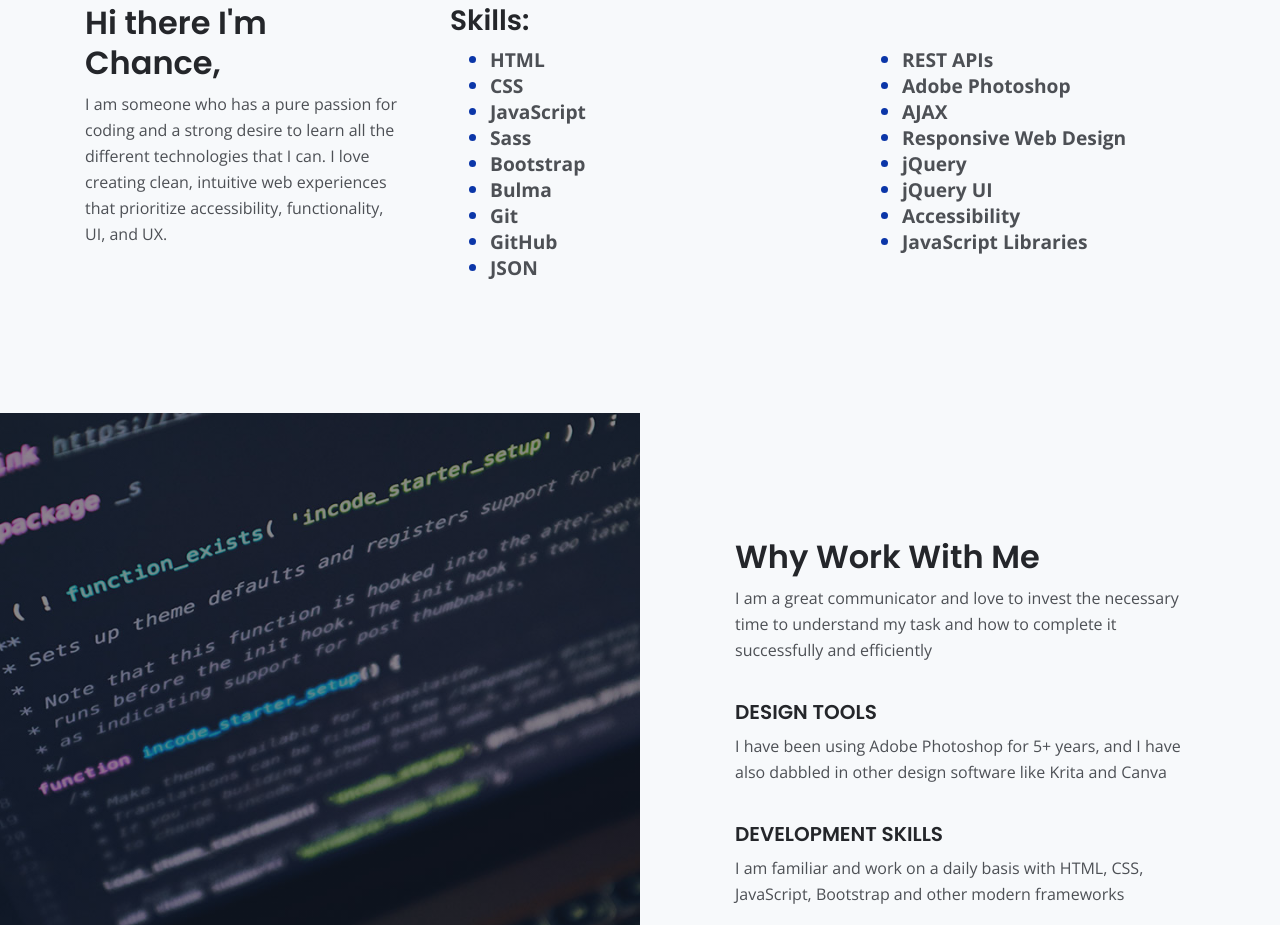
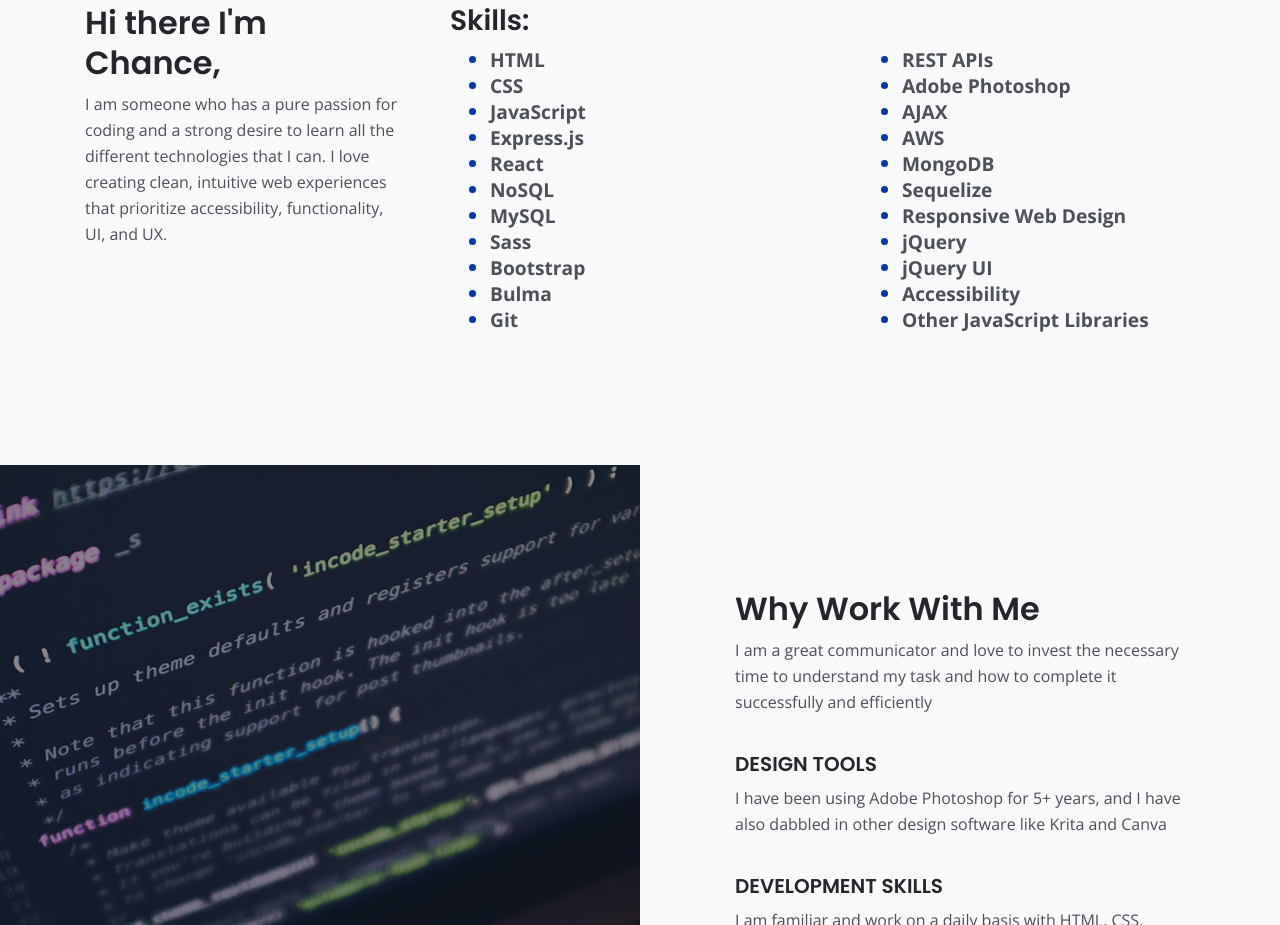
Before and after one commit to Chance-Crawford/Portfolio, a plain HTML site: page index.html in a window 1280 px wide. Shown: the part 919-1844 px from the top of the page. Drawn offline with nearby package versions, Linux system fonts and the light colour scheme.

Commit message:
edited skills list

```diff
--- a/index.html
+++ b/index.html
@@ -119,12 +119,14 @@
                                     <li class="font-weight-bold">HTML</li>
                                     <li class="font-weight-bold">CSS</li>
                                     <li class="font-weight-bold">JavaScript</li>
+                                    <li class="font-weight-bold">Express.js</li>
+                                    <li class="font-weight-bold">React</li>
+                                    <li class="font-weight-bold">NoSQL</li>
+                                    <li class="font-weight-bold">MySQL</li>
                                     <li class="font-weight-bold">Sass</li>
                                     <li class="font-weight-bold">Bootstrap</li>
                                     <li class="font-weight-bold">Bulma</li>
                                     <li class="font-weight-bold">Git</li>
-                                    <li class="font-weight-bold">GitHub</li>
-                                    <li class="font-weight-bold">JSON</li>
                                 </ul>
                             </div> <!-- end of text-container -->
                         </div> <!-- end of col -->
@@ -134,11 +136,14 @@
                                     <li class="font-weight-bold">REST APIs</li>
                                     <li class="font-weight-bold">Adobe Photoshop</li>
                                     <li class="font-weight-bold">AJAX</li>
+                                    <li class="font-weight-bold">AWS</li>
+                                    <li class="font-weight-bold">MongoDB</li>
+                                    <li class="font-weight-bold">Sequelize</li>
                                     <li class="font-weight-bold">Responsive Web Design</li>
                                     <li class="font-weight-bold">jQuery</li>
                                     <li class="font-weight-bold">jQuery UI</li>
                                     <li class="font-weight-bold">Accessibility</li>
-                                    <li class="font-weight-bold">JavaScript Libraries</li>
+                                    <li class="font-weight-bold">Other JavaScript Libraries</li>
                                 </ul>
                             </div>
                         </div> <!-- end of col -->
```
